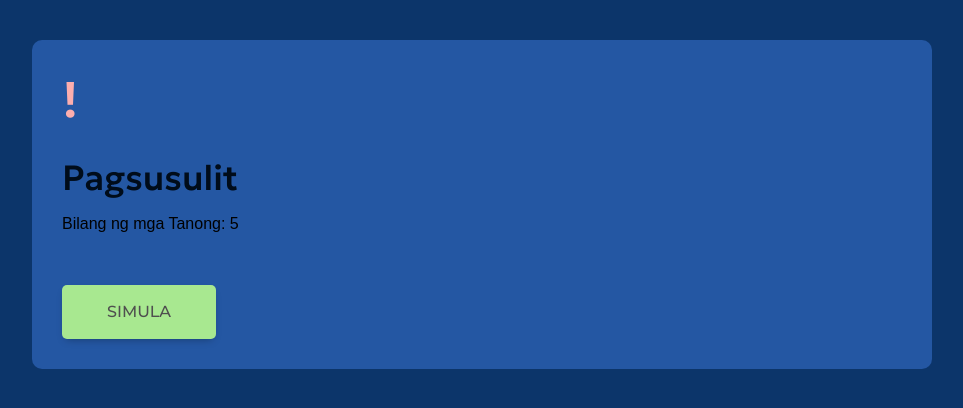
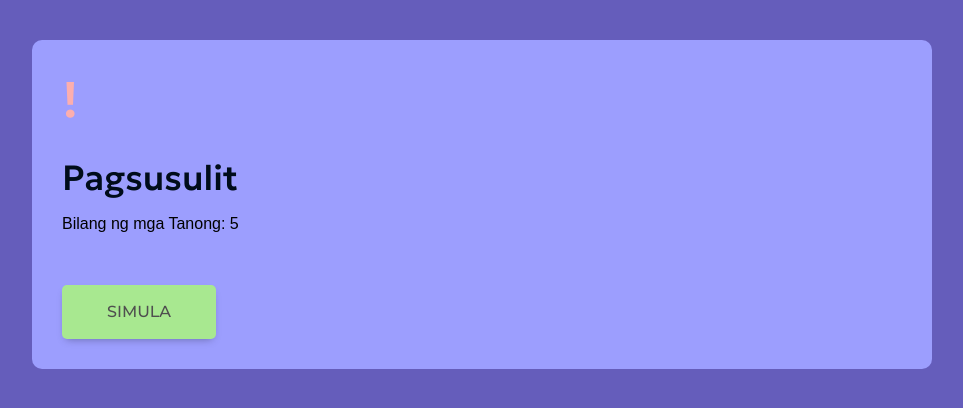
Before and after one commit to imsofia01/capstones, a PHP site: page /multipleChoice.php in a window 1280 px wide. Shown: the top 408 px of the page, without its empty margins (158-1121 px from the left). Run offline with PHP 8.4, Linux system fonts and the light colour scheme; some libraries are stand-ins or nearby versions; some web fonts are replaced.

Commit message:
intruction and color

```diff
--- a/css/choices.css
+++ b/css/choices.css
@@ -20,7 +20,7 @@ body{
     padding: 0;
     font-family: 'Montserrat', sans-serif;
     font-weight: 400;
-    background: #0C356A;
+    background: #655DBB;
 }
 
 .toggle{
@@ -46,7 +46,7 @@ body{
 .custom-box{
 
     max-width: 900px;
-    background-color: #2457a3;
+    background-color: #9C9EFE;
     margin: 40px auto;
     padding: 30px;
     border-radius: 10px;
--- a/css/names.css
+++ b/css/names.css
@@ -6,7 +6,7 @@ html {
     margin:0;
     padding:0;
     font-family: 'Assistant', sans-serif;
-    background: linear-gradient(#141e30, #243b55);
+    background: #9F91CC;
   }
 
   .login-box {
--- a/multipleChoice.php
+++ b/multipleChoice.php
@@ -36,6 +36,7 @@ $resultCheck = mysqli_num_rows($result);
 
 
     <div class="assess-box custom-box hide">
+         <h2> Piliin lamang ang Tamang letra  </h2>
         <div class="tanong-bilang">
 
         </div>
```
